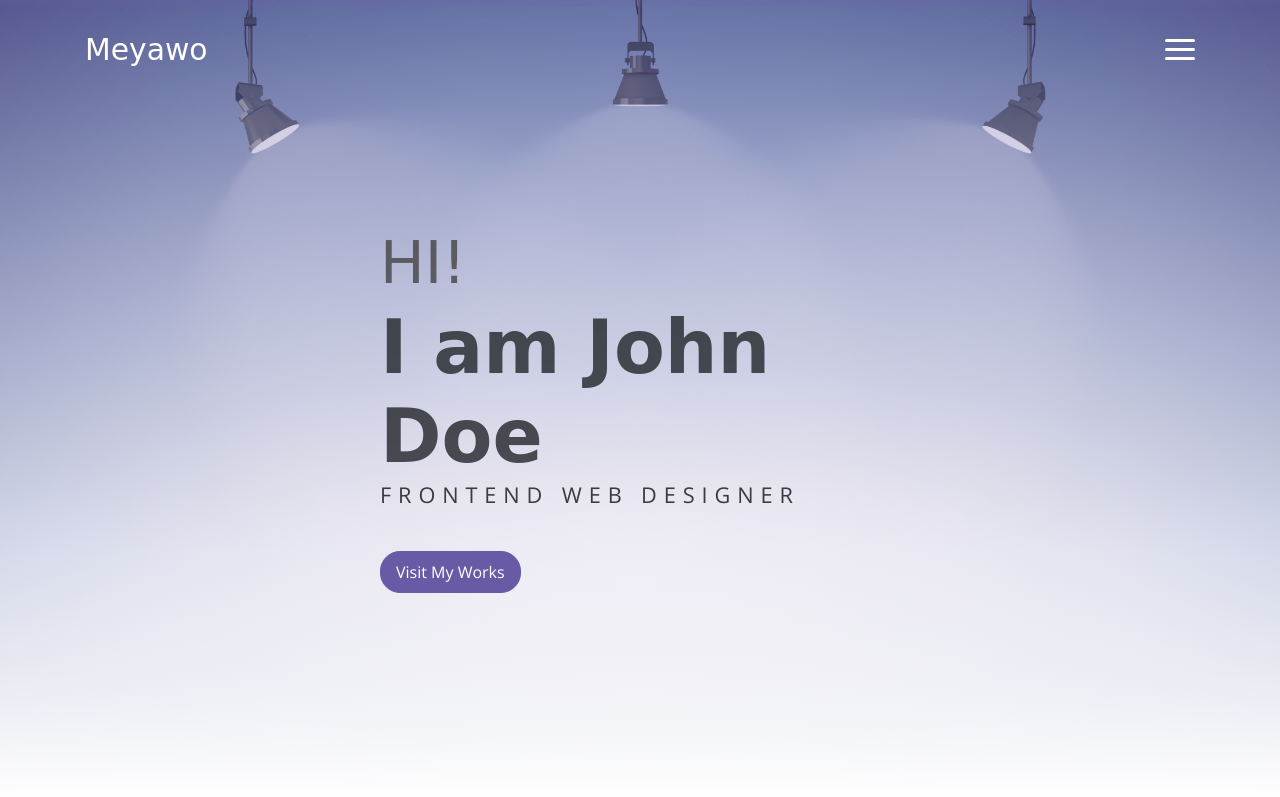
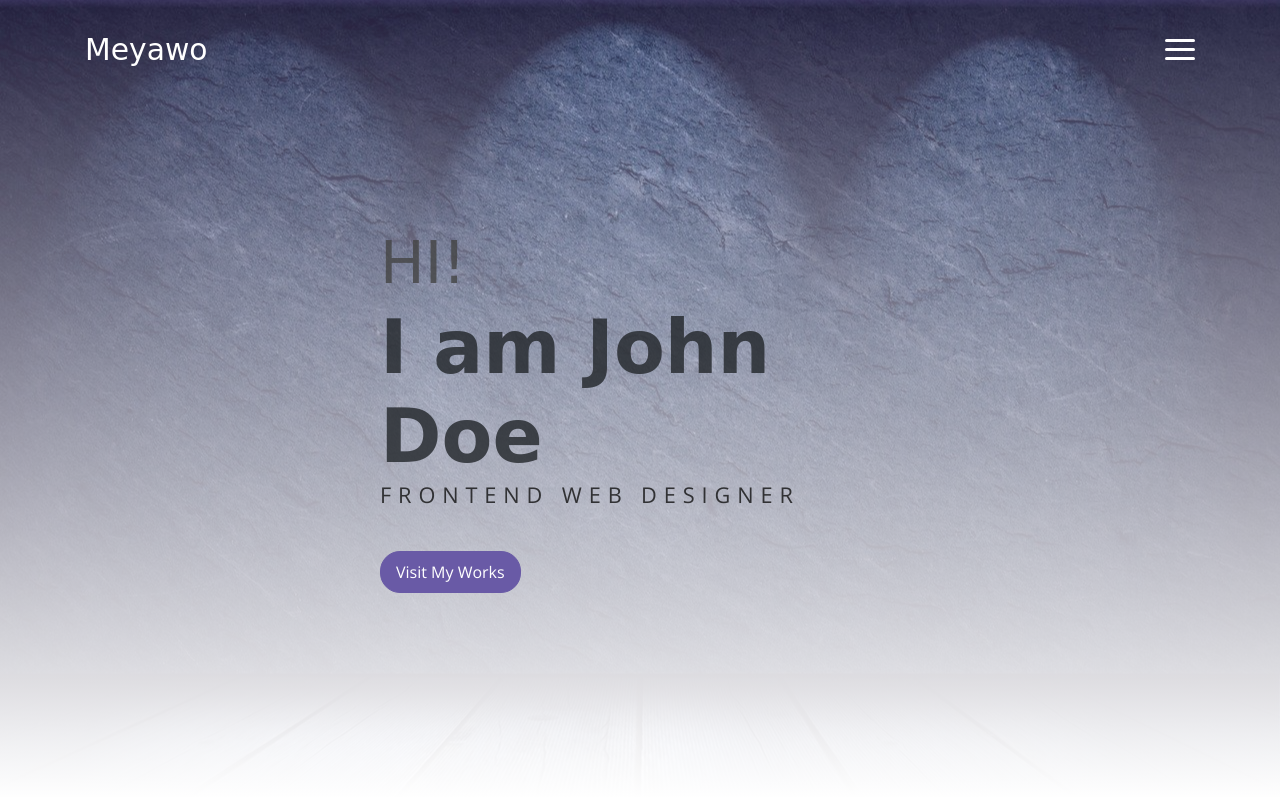
Before and after one commit to vivianrc08/vivianrc08.github.io, a plain HTML site: page index.html in a window 1280 px wide. Shown: the top 797 px of the page. Drawn offline with nearby package versions, Linux system fonts and the light colour scheme; a web font is replaced by a local one.

Commit message:
imagen fondo

```diff
--- a/assets/scss/layout/_header.scss
+++ b/assets/scss/layout/_header.scss
@@ -5,7 +5,7 @@
     @include flex;
     align-items: center;
     justify-content: center;
-    background-image: url(../imgs/header.jpg);
+    background-image: url(../imgs/fondo1.jpg);
     background-size: cover;
     background-repeat: no-repeat;
     background-position: center center;
```
Also changed, not shown: assets/css/meyawo.css.
